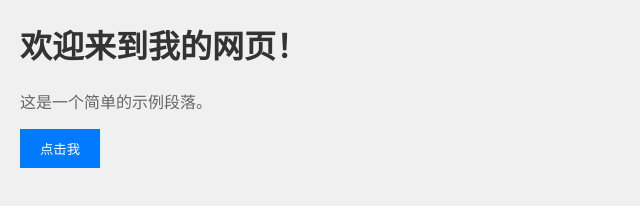
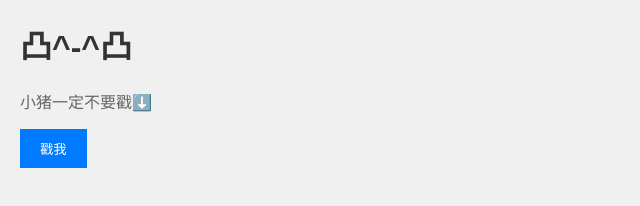
Before and after one commit to staryzhang/staryzhang.github.io, a plain HTML site: page index.html in a window 1280 px wide. Shown: the whole page, without its empty margins (0-640 px from the left). Drawn offline with Linux system fonts and the light colour scheme.

Commit message:
Update index.html

```diff
--- a/index.html
+++ b/index.html
@@ -3,14 +3,14 @@
 <head>
     <meta charset="UTF-8">
     <meta name="viewport" content="width=device-width, initial-scale=1.0">
-    <title>我的第一个网页</title>
+    <title>～欢迎光临～</title>
     <!-- 引入 CSS 文件 -->
     <link rel="stylesheet" href="style.css">
 </head>
 <body>
-    <h1>欢迎来到我的网页！</h1>
-    <p>这是一个简单的示例段落。</p>
-    <button onclick="showMessage()">点击我</button>
+    <h1>凸^-^凸</h1>
+    <p>小猪一定不要戳⬇️</p>
+    <button onclick="showMessage()">戳我</button>
 
     <!-- 引入 JavaScript 文件 -->
     <script src="script.js"></script>
```
